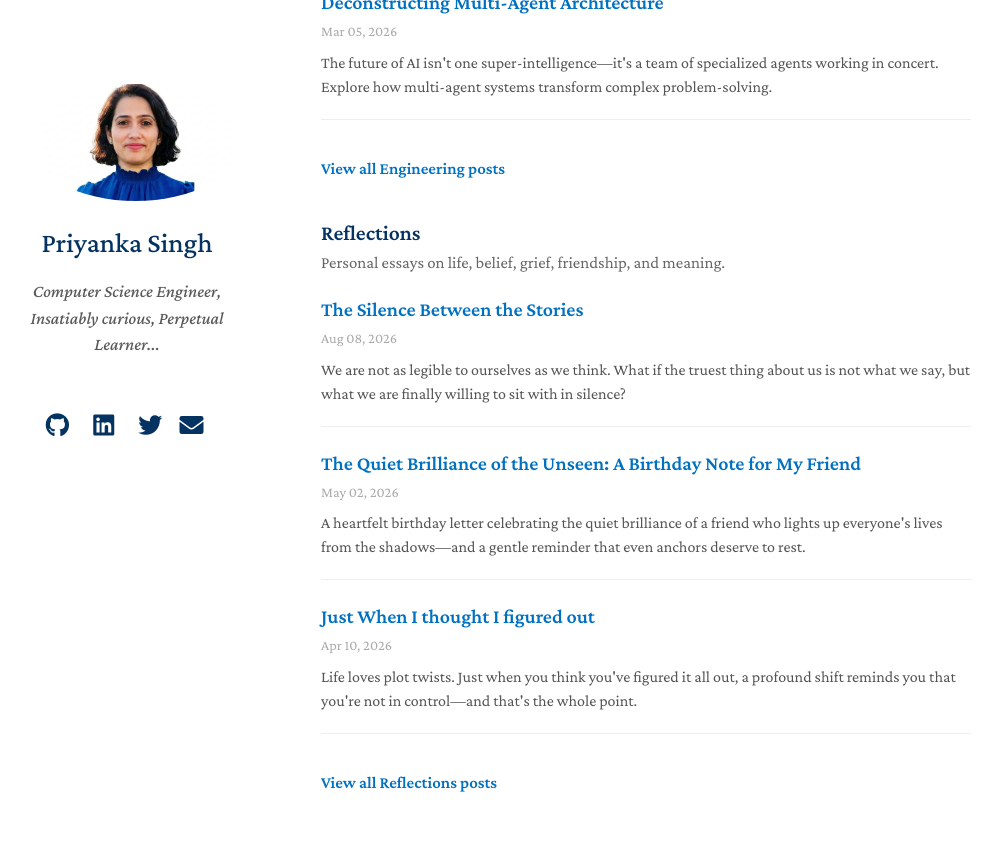
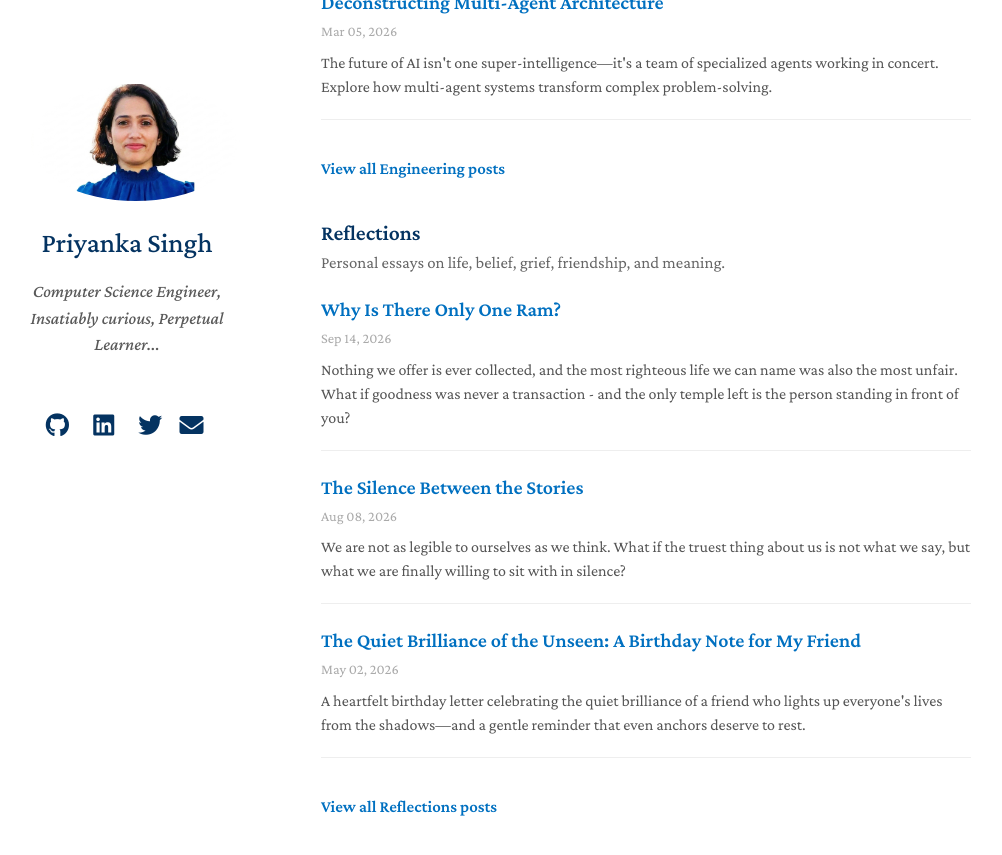
Before and after one commit to kumaripriyankasingh/kumaripriyankasingh.github.io, a Jekyll site: the page built from index.md, in a window 1280 px wide and 900 px high, scrolled down 984 px. Shown: the top 855 px of the window, without its empty margins (149-1151 px from the left). Built offline with Jekyll 4.4.1, drawn with Linux system fonts in a browser that asks for light colours; nearby versions of some CDN libraries; a style sheet for code colours, icons or effects is not loaded; part of the change alters nothing that is shown.

Commit message:
Add new blog: Why Is There Only One Ram?
Reflection written during Ganesh Chaturthi on offerings nobody
collects, goodness without return, and why the real temple is the
person in front of you. Includes image and blogs index entry.

Co-Authored-By: Claude Opus 5 (1M context) <noreply@anthropic.com>

```diff
--- a/blogs/index.md
+++ b/blogs/index.md
@@ -1,6 +1,8 @@
 ---
 layout: default
 ---
+
+## [Why Is There Only One Ram?](why-is-there-only-one-ram.md)
 
 ## [The Silence Between the Stories](silence-between-stories.md)
 
--- /dev/null
+++ b/blogs/why-is-there-only-one-ram.md
@@ -0,0 +1,129 @@
+---
+layout: default
+title: "Why Is There Only One Ram?"
+date: 2026-09-14
+tl_dr: "Nothing we offer is ever collected, and the most righteous life we can name was also the most unfair. What if goodness was never a transaction - and the only temple left is the person standing in front of you?"
+
+---
+
+# Why Is There Only One Ram?
+
+Ganesh Chaturthi started today. The pandals are up, the music has begun, and for the next ten days my neighbourhood will not be quiet even once. There is a particular kind of joy that only a festival can put into the air. People are dressed well, sweets are being passed around, somewhere a loudspeaker is slightly too loud, and nobody minds.
+
+I like this. I want to say that first, because what follows might sound like I don't.
+
+Sitting with all of it today, a question came to me that I have not been able to put down. I don't have an answer to it. I am only writing down what I noticed.
+
+I should confess something before I go further. I no longer believe there is some external being sitting somewhere, keeping accounts, waiting to be pleased. What I believe now is that whatever we are calling God has never been outside of us. It is already here. The work is not to reach it, the work is to realise it.
+
+But that is a longer conversation, and not the one I want to have today.
+
+## Nobody is collecting the offering
+
+Look closely at what happens during a puja.
+
+We buy new clothes. We stand in a queue. We offer flowers, fruit, sweets, milk, money. We say the words. And then what? The flowers wilt on the plate. The milk goes down the drain. The prasad is eaten by us. The money stays in this world and is spent by people in this world.
+
+Nothing leaves. Nobody takes it.
+
+I don't say this to mock anyone. I say it because of where it leads. If the offering is never actually received, then the offering was probably never the point. It looks more like a reminder. A small daily rehearsal of giving, of humility, of remembering that you are not the biggest thing in the room.
+
+It looks like training. And somewhere along the way it seems we kept the exercise and lost the thing it was training us for.
+
+## I don't think they came to be worshipped
+
+Suppose you accept the idea of an avatar, that something divine chose to take a human form and walk among us. Then the obvious question is what the point of that was.
+
+It could not have been to prove power. Power does not need a demonstration, it simply acts. If the only goal was to establish that something greater exists, it could have been done in one instant, without a childhood, without a family, without any of the long human middle part.
+
+And look at what those lives actually contained. Exile. Separation. Losing your home and then losing it again. Being misunderstood by the very people you protected. Fighting a war you never wanted. If you were divine and merely performing, why would you write so much pain into your own script?
+
+Maybe because the pain was the syllabus. Not a display of what power looks like, but a demonstration of what a good person looks like under pressure, which is the only condition in which goodness is ever really tested.
+
+## The part I kept avoiding
+
+Here is the thing I find hardest in all of this, and the part I think we have quietly deleted.
+
+Ram did everything right. And his life was misery.
+
+If goodness were rewarded, his life would have been the proof. Instead it is the counter-example. He was exiled for keeping someone else's promise. He lost his wife, won her back through a war, and then lost her again to public opinion. He was doubted by the very people he had saved. The most righteous life we can name was also one of the most unfair.
+
+So I don't think the lesson was ever "be good and good things will come to you."
+
+It looks more like: be good anyway. Be good when it costs you. Be good when nobody notices, when you are blamed for it, when the person you are being good to will never understand what it took. Expect nothing back. Not applause, not fairness, not even a clean reputation.
+
+That is an almost impossible thing to ask of a person. We are built to look for the return. Everything else in life has one. Work gives salary, effort gives result, kindness is supposed to give kindness. This one thing gives nothing, and still asks you to continue.
+
+I think that is where most of us stop. I know it is where I stopped.
+
+## Which is why I understand the other path
+
+Once you see how hard that is, worship stops looking like laziness and starts looking like something very human.
+
+Worship takes a morning. It has a beginning and an end. You can do it fully, sincerely, with tears in your eyes, and go back to your life exactly as you were. It asks nothing of you tomorrow. And at the end of it there is hope, which is the one thing the hard path refuses to give you.
+
+Being good, with no promise of anything, for a whole lifetime, is a much bigger ask. So somewhere inside, quietly, a trade gets made. That I cannot do. But let me at least worship properly. Maybe he will be pleased. Maybe that will count.
+
+I have made that trade myself. I am not describing other people.
+
+I have only stopped believing it works, for one simple reason. Nobody is on the other side of it. Whatever we are calling God is not standing there becoming happier as the offerings increase. Our worship does not reach anyone. It was never a currency. The idea of pleasing was, I think, a story we told ourselves so that the easier path would feel like enough.
+
+## People are good. That is not what I am questioning.
+
+I don't want any of this to sound like I think people are bad. I don't. Most people are trying, in the middle of lives that are much harder than they look from outside.
+
+I know people who have never missed a ritual and who are also deeply kind. I know people who do all of it for their parents rather than for God, which is its own kind of love.
+
+What I have noticed is only that the two things don't travel together as reliably as we assume.
+
+I know people who fast correctly, chant correctly, know every date on the calendar, and are still short with the people who work for them. And I know people who never enter a temple, who would not know one ritual from another, and who are the finest human beings I have met. They are patient with people who can do nothing for them. They tell the truth when it costs them. They speak to a watchman and a CEO with exactly the same face.
+
+If I had to say which group looks closer to God to me, I would not hesitate.
+
+Because if God is not sitting somewhere outside, if God is in all of us, then the real temple is the person standing in front of you right now. The vegetable seller you are arguing with over ten rupees. The colleague who is slower than you. The person whose job it is to clean up after you.
+
+![](../assets/images/why-is-there-only-one-ram.png)
+
+That seems to be the one offering that actually gets received. The only place where something really passes from you to God, because for once, God is there to take it.
+
+## So why is there only one Ram?
+
+Whatever Ram did, he did inside a human life. He walked. He got tired. He grieved. He made decisions that cost him everything. There is not a single thing in that life that a human being is structurally incapable of doing.
+
+So nothing stands between us and that life except our own unwillingness.
+
+Thousands of years. Billions of devotees. Crores spent on temples, lakhs of hours spent in prayer. And not a second Ram. Not one more Krishna.
+
+Not that anyone could be. I certainly can't. That is not really the question. The question is why we are not even in the direction, why nobody's ambition is even shaped that way.
+
+Because if it were, something strange would follow. You would start finding people around you worth bowing to. Not because they are perfect, but because they are visibly trying at the hardest thing there is to try at.
+
+And then we would be worshipping each other. Which would mean the puja never ends. No date on the calendar, no queue, no new clothes. Just an ordinary Tuesday, and someone being decent to a person who cannot repay them, and that being the whole ceremony.
+
+I keep thinking about a world where you cannot point at one person and say, look, that one was the exception. Because everyone is somewhere in that direction. Because the bar moved. Because worship became so ordinary and so spread out that it stopped needing a temple.
+
+If every person you met were worth worshipping, who would you build the shrine for? Where would you even point?
+
+## Where I actually am with this
+
+I should be honest about why this is on my mind.
+
+I have tried to be decent. Not great, not anywhere close to great, but decent. And for a long stretch recently I had more or less given up on it. Because it doesn't work. You are patient and you are treated as someone who can be taken for granted. You are honest and it is used against you. You go out of your way and nobody registers it, and the person who never bothered is doing perfectly fine.
+
+So I had started thinking, quietly, that there is no point in being the extra-good one. That the sensible thing is to give people exactly what they give you, and not a rupee more.
+
+I don't think I believe that anymore. Not because anything changed on the outside. Nothing has. Only that in writing all of this down, I understood what I had been getting wrong.
+
+I was still expecting a return. I had just hidden it better. I thought I was being good, but I was running an account, and when the account stayed empty I called it pointless and wanted to close it.
+
+But if the whole teaching is that there is no return, then an empty account is not a failure. It is the expected reading. The only honest reason left to be good is that you want to be. Not for God, not for fairness, not for anyone to notice. Just because that is what you would rather be.
+
+I will never be Ram. I am not going to pretend otherwise. But I think I can still do a few small things. Not give back the rudeness. Not keep score. Be patient one more time than I want to be.
+
+And I am not going to make it sound noble. Some days it will feel like something is quietly breaking in me while I do it, and I will want very badly to stop.
+
+I don't know if I will manage it. Let's see. But I would rather fail at this than succeed at the other thing.
+
+That is all I have taken from today. The celebration outside is still going on, and it is beautiful, and I hope it stays.
+
+I am just going to try to carry a little of it into tomorrow, where nobody is watching.
```
Also changed, not shown: 1 other file.
